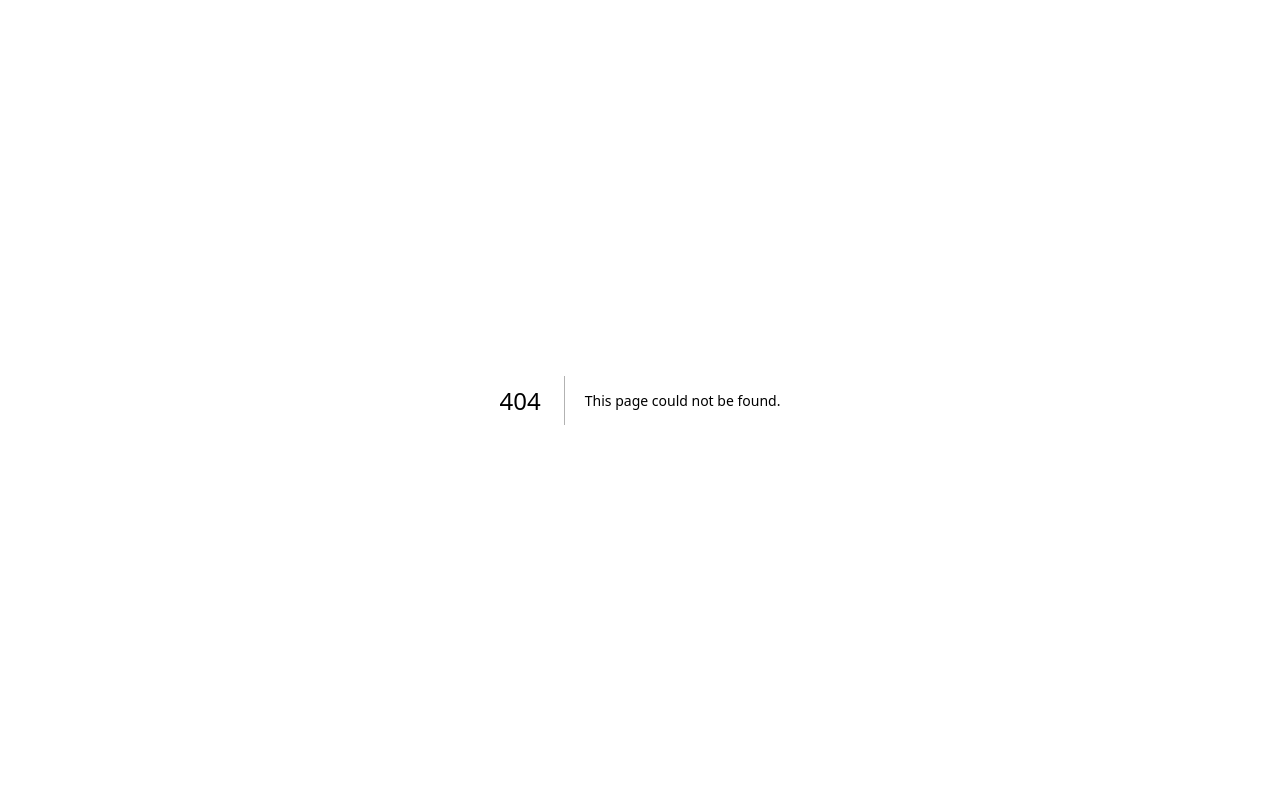
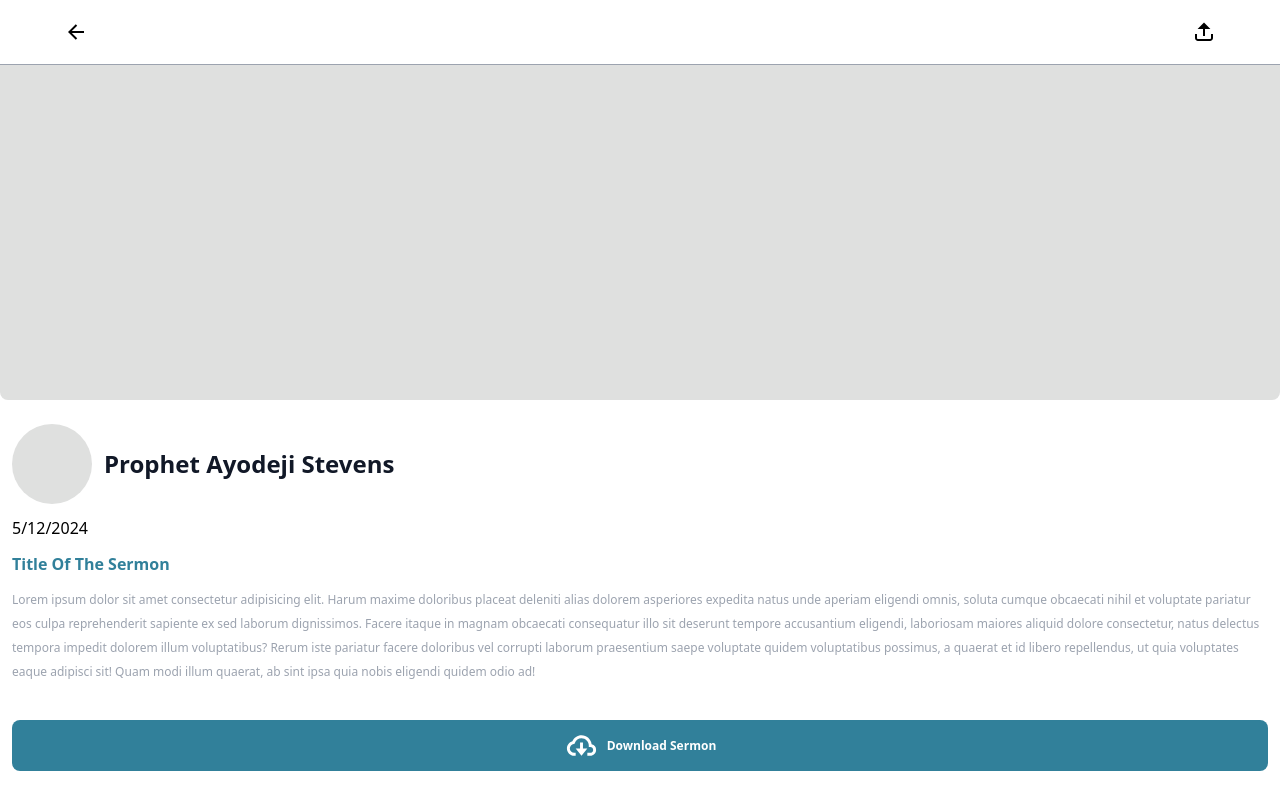
Before and after one commit to Blackbobs/smi, a Next.js app: page /sermons/1 in a window 1280 px wide. Before the commit this address had no page. Built offline with nearby package versions, Linux system fonts and the light colour scheme.

Commit message:
feat:sermon details page

```diff
--- a/src/app/globals.css
+++ b/src/app/globals.css
@@ -24,7 +24,7 @@
   aspect-ratio: 1;
   border-radius: 50%;
   border: 8px solid;
-  border-color: #000 #0000;
+  border-color: #31809a #62b7d3;
   animation: l1 1s infinite;
 }
 @keyframes l1 {to{transform: rotate(.5turn)}}
--- a/src/app/loading.tsx
+++ b/src/app/loading.tsx
@@ -3,7 +3,9 @@ import React from 'react'
 const loading = () => {
   return (
     <div className='bg_overlay'>
+      <div className='h-screen w-full flex flex-1 items-center justify-center'>
         <div className="loader"></div>
+      </div>
     </div>
   )
 }
--- /dev/null
+++ b/src/app/sermons/[slug]/page.tsx
@@ -0,0 +1,7 @@
+import SermonDetails from "@/components/blog/SermonDetails";
+
+export default function page(){
+    return(
+        <SermonDetails/>
+    )
+}
--- /dev/null
+++ b/src/components/blog/SermonDetails.tsx
@@ -0,0 +1,53 @@
+import React from "react";
+import Return from "../reuseable/Return";
+import { BiCloudDownload } from "react-icons/bi";
+
+const SermonDetails = () => {
+  return (
+    <section>
+      <Return />
+
+      <article>
+        <div className="w-full h-[400px] bg-light rounded-lg"></div>
+        <div className="p-3">
+          <div className="flex items-center gap-3 py-3">
+            <div className="h-20 w-20 rounded-full bg-light"></div>
+            <div>
+              <h2 className="capitalize text-[24px] text-gray-900 font-semibold">
+                prophet Ayodeji stevens
+              </h2>
+            </div>
+          </div>
+          <div>
+            <small className="text-[16px] font-medium">5/12/2024</small>
+            <h2 className="text-[24px] leading-6 my-3 font-bold capitalize text-secondary md:text-[16px]">
+              Title of the sermon
+            </h2>
+            <p className="text-[16px] font-medium leading-6 text-gray-400 text-wrap w-full md:text-[12px]">
+              Lorem ipsum dolor sit amet consectetur adipisicing elit. Harum
+              maxime doloribus placeat deleniti alias dolorem asperiores
+              expedita natus unde aperiam eligendi omnis, soluta cumque
+              obcaecati nihil et voluptate pariatur eos culpa reprehenderit
+              sapiente ex sed laborum dignissimos. Facere itaque in magnam
+              obcaecati consequatur illo sit deserunt tempore accusantium
+              eligendi, laboriosam maiores aliquid dolore consectetur, natus
+              delectus tempora impedit dolorem illum voluptatibus? Rerum iste
+              pariatur facere doloribus vel corrupti laborum praesentium saepe
+              voluptate quidem voluptatibus possimus, a quaerat et id libero
+              repellendus, ut quia voluptates eaque adipisci sit! Quam modi
+              illum quaerat, ab sint ipsa quia nobis eligendi quidem odio ad!
+            </p>
+          </div>
+        </div>
+        <div className="p-3">
+          <button className="bg-secondary w-full p-3 text-[18px] text-white capitalize font-bold my-3 rounded-lg md:text-[12px] md:p-2 flex items-center justify-center gap-2">
+            <BiCloudDownload size={35} />
+            download sermon
+          </button>
+        </div>
+      </article>
+    </section>
+  );
+};
+
+export default SermonDetails;
--- a/src/components/navigation/Header.tsx
+++ b/src/components/navigation/Header.tsx
@@ -24,10 +24,13 @@ const Header: React.FC<HeaderProp> = ({setOpenSideMenu}) => {
             <Link href={"/"}>Sermons</Link>
           </small>
           <small>
-            <Link href={"/"}>Songs</Link>
+            <Link href={"/#!"}>Songs</Link>
           </small>
           <small>
-            <Link href={"/"}>Articles</Link>
+            <Link href={"/#!"}>Articles</Link>
+          </small>
+          <small>
+            <Link href={"/auth/login"}>Admin</Link>
           </small>
         </nav>
         <button className="md:hidden" aria-label="open menu">
--- a/src/components/navigation/SideMenu.tsx
+++ b/src/components/navigation/SideMenu.tsx
@@ -35,7 +35,7 @@ const SideMenu: React.FC<SideMenuProps> = ({setOpenSideMenu}) => {
           </small>
           <small className='border-b border-gray-300 block w-full text-center p-2 flex items-center justify-center gap-2 text-secondary'>
             <MdAdminPanelSettings size={40}/>
-            <Link href={"/"}>Admin</Link>
+            <Link href={"/auth/login"}>Admin</Link>
           </small>
         </div>
     </aside>
--- /dev/null
+++ b/src/components/reuseable/Return.tsx
@@ -0,0 +1,20 @@
+'use client'
+import { useRouter } from 'next/navigation'
+import React from 'react'
+import { RiArrowLeftLine, RiShare2Fill } from 'react-icons/ri'
+
+const Return = () => {
+    const router = useRouter()
+  return (
+    <header className='fixed px-[5%] py-5 flex justify-between top-0 left-0 right-0 bg-white border-b border-b-gray-400 w-full text-[24px] items-center z-10'>
+        <div>
+        <RiArrowLeftLine onClick={()=> router.back()} />
+        </div>
+        <div>
+        <RiShare2Fill />
+        </div>
+    </header>
+  )
+}
+
+export default Return
```
